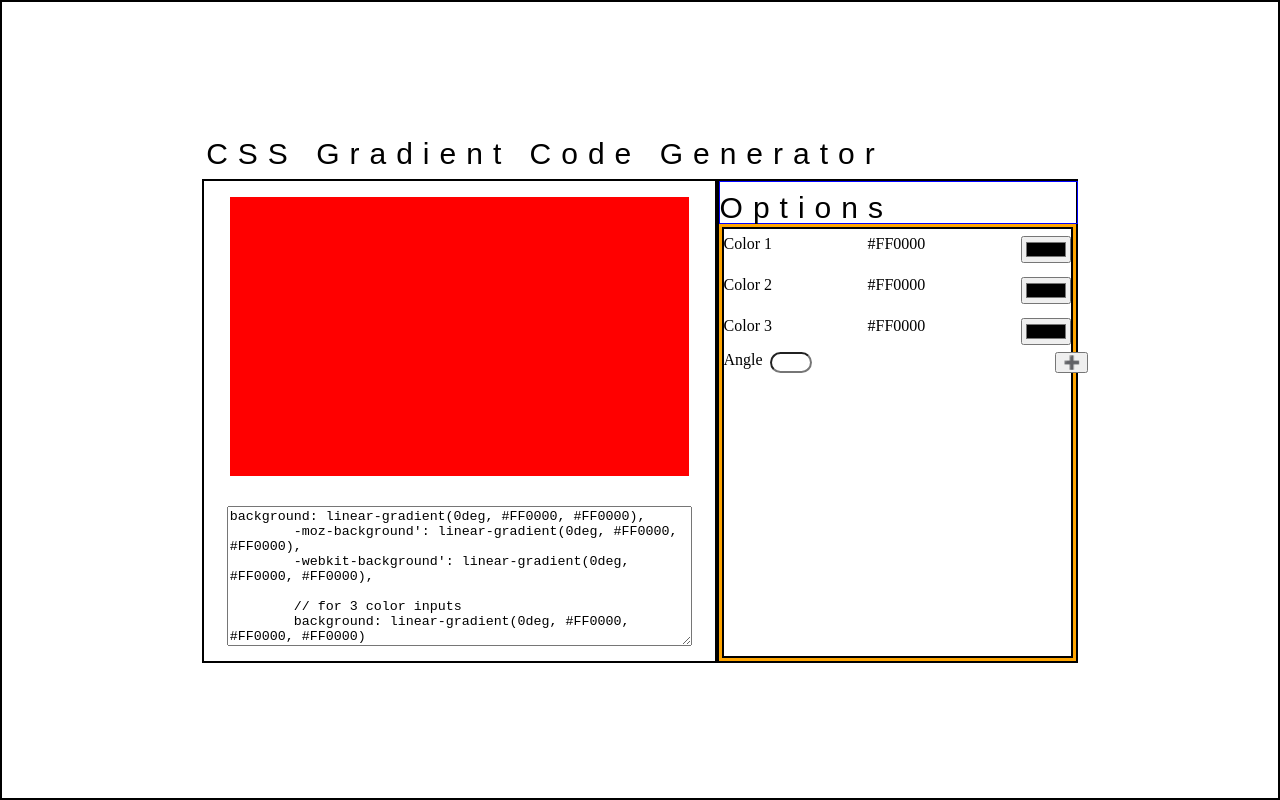
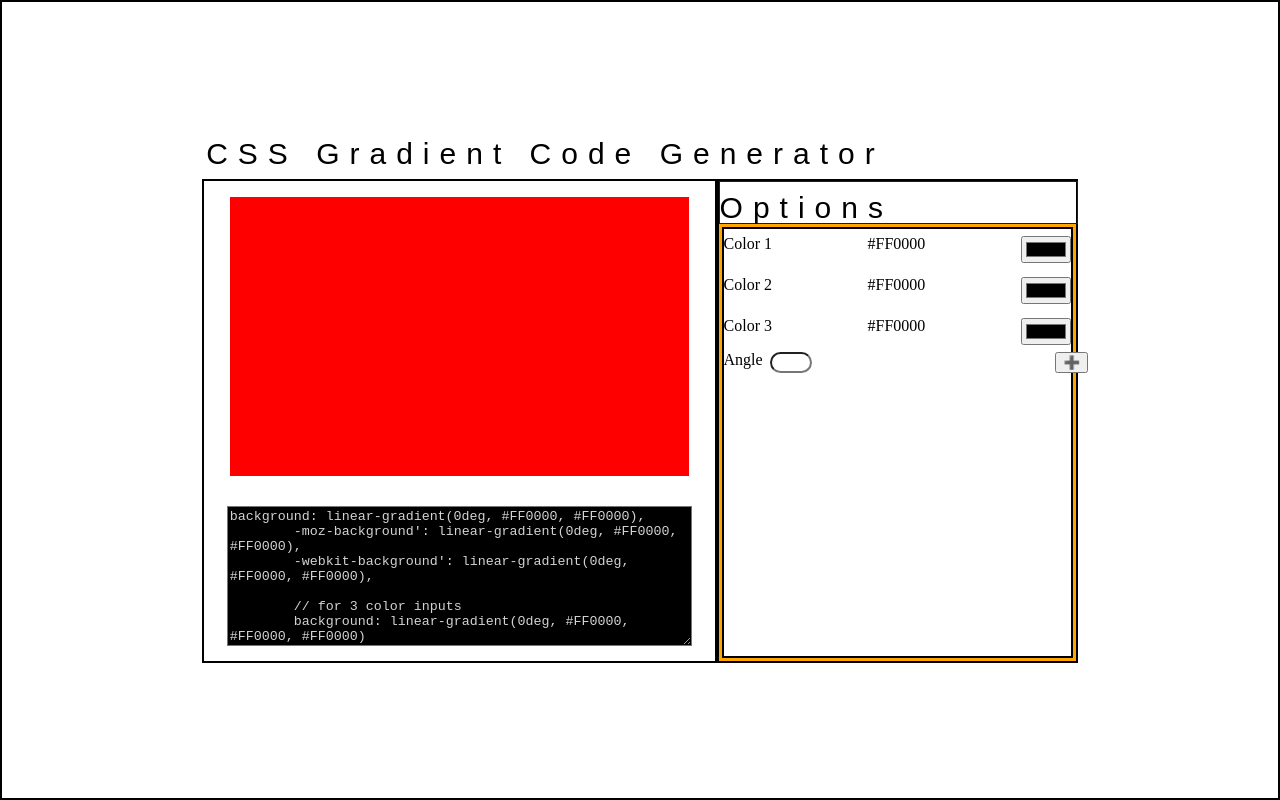
Before and after one commit to zacharybaca/css-gradient-tool, a React (Vite) app: page / in a window 1280 px wide. Built offline with nearby package versions, Linux system fonts and the light colour scheme; a web font is replaced by a local one.

Commit message:
Update preview.css

```diff
--- a/src/components/Preview/preview.css
+++ b/src/components/Preview/preview.css
@@ -30,5 +30,17 @@
 }
 
 #generated-code {
+    background-color: black;
+    color: lightgrey;
     width: 90%;
 }
+
+#copy {
+    width: 50%;
+}
+
+#button-container {
+    display: flex;
+    justify-content: center;
+    padding-bottom: 2%;
+}
```
